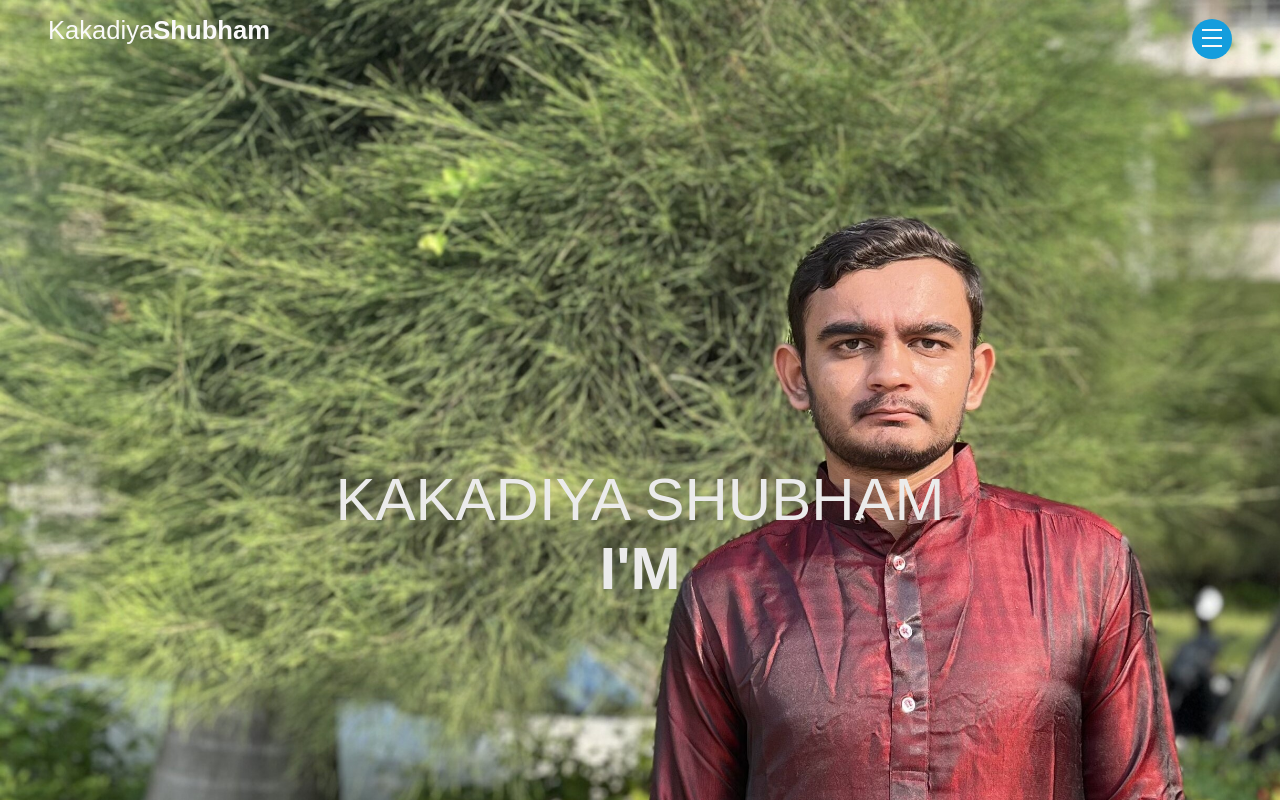
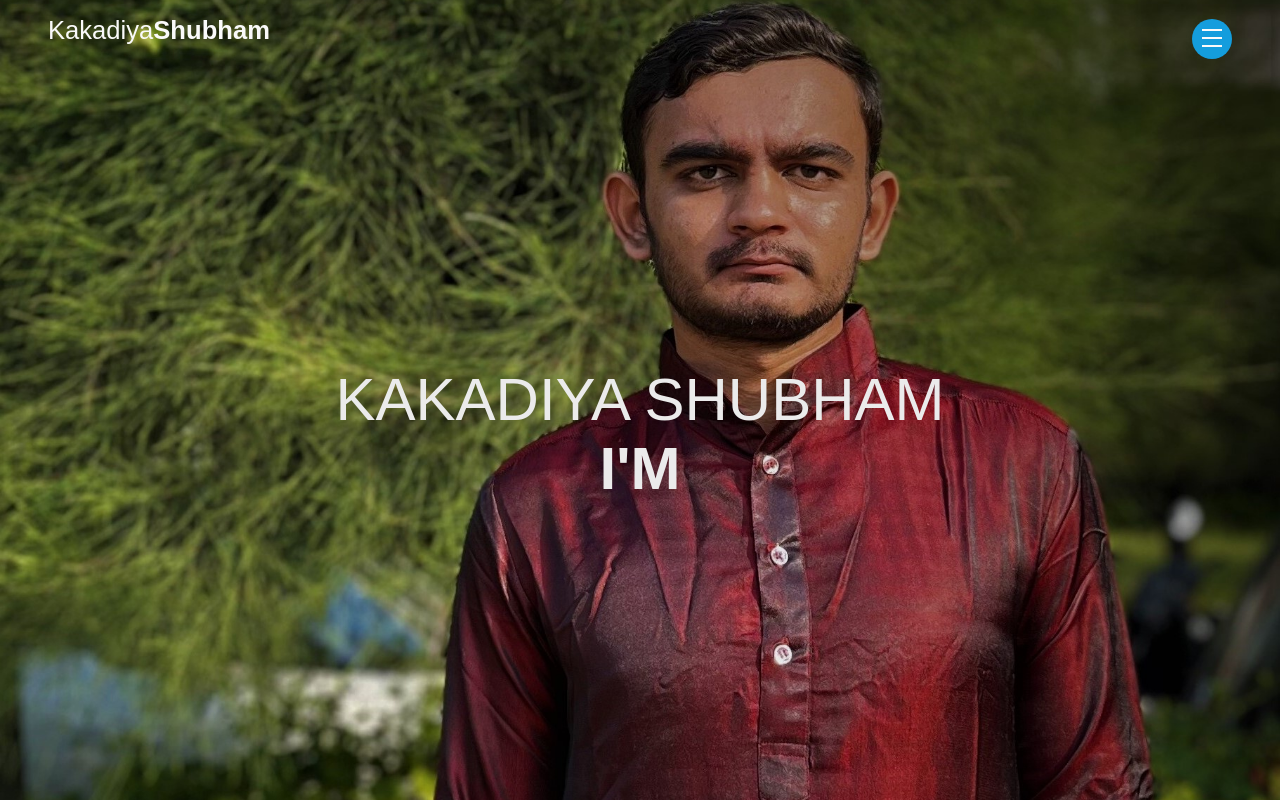
Before and after one commit to kakadiyas682/SHUBHAM, a React (Create React App) app: page / in a window 1280 px wide. Shown: the top 800 px of the page. Built offline with nearby package versions, Linux system fonts and the light colour scheme.

Commit message:
img setting

```diff
--- a/src/CSS/App.css
+++ b/src/CSS/App.css
@@ -37,7 +37,7 @@ a:active {
 /***** Menu Layer *****/
 .menu-container {
     position: absolute;
-    height: 125%;
+    height: 100%;
     width: 100vw;
     background: #202934;
     /*border: 60px solid #181d23;*/
@@ -243,9 +243,10 @@ a:active {
     background-image: url("../img/IMG_0077.jpg");
     /*background-color: black;*/
     background-repeat: no-repeat;
+    background-position: center;
     background-size: cover;
     position: relative;
-    min-height: 125vh;
+    min-height: 100vh;
     margin: 0 auto;
     z-index: 1;
 }
```
Also changed, not shown: src/img/IMG_0077.jpg.
